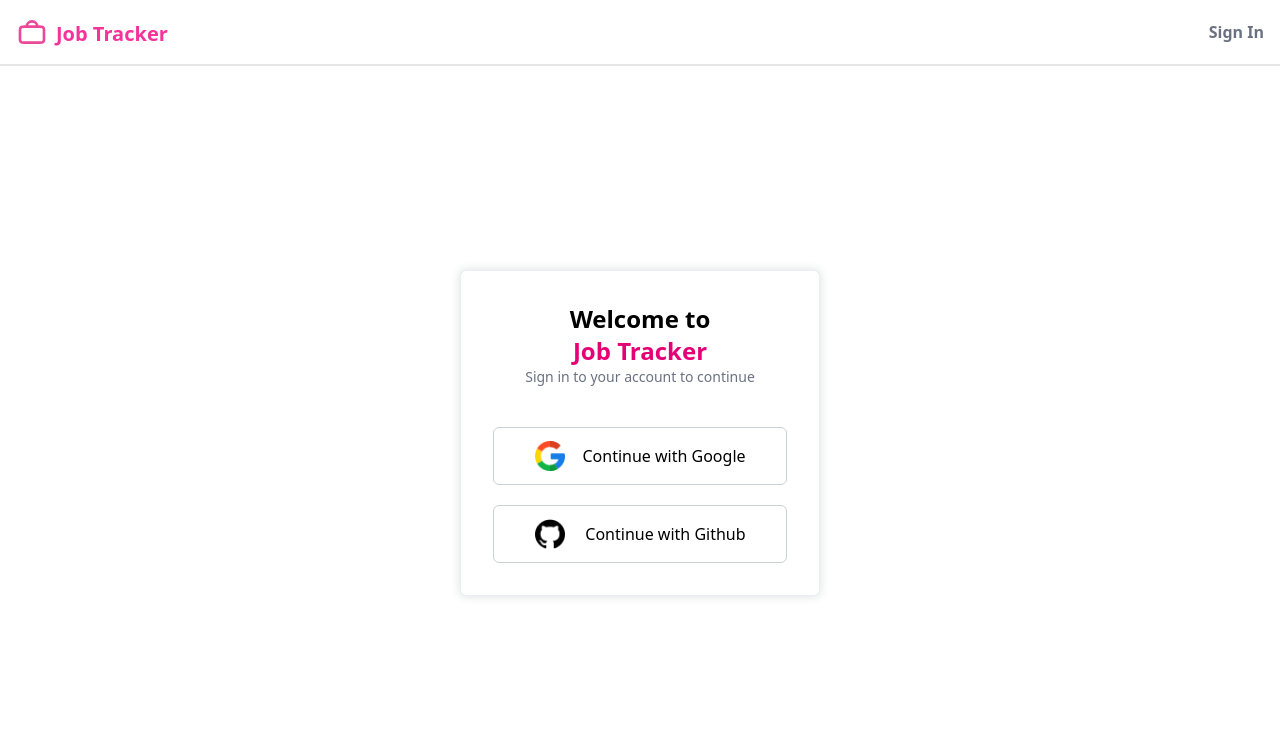
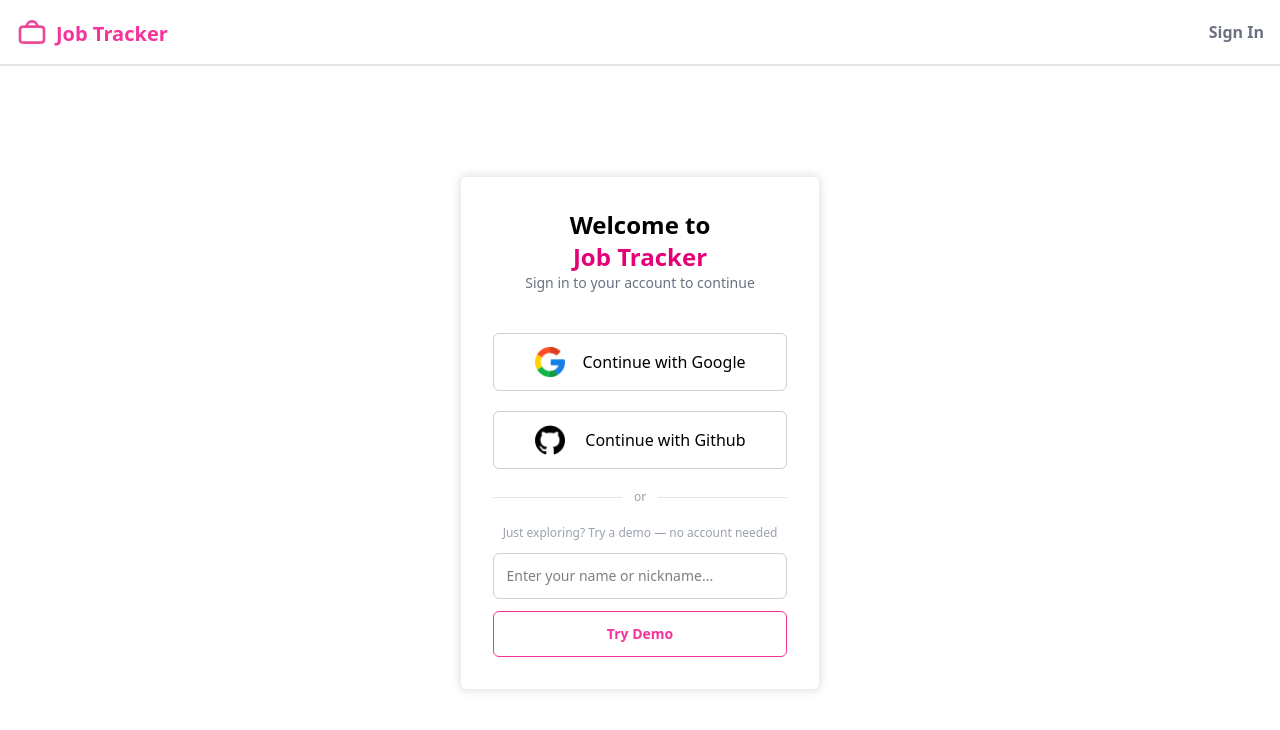
Before and after one commit to p-glazowski/job-application-tracker, a Next.js app: page /login in a window 1280 px wide. Shown: the top 730 px of the page. Built offline with nearby package versions, Linux system fonts and the light colour scheme; no server answers.

Commit message:
made possible to login with demo acc

```diff
--- a/app/login/page.tsx
+++ b/app/login/page.tsx
@@ -1,4 +1,6 @@
+// app/login/page.tsx
 import LoginButton from '@/components/Login/LoginButton';
+import DemoLogin from '@/components/Login/DemoLogin';
 
 export default function Home() {
   return (
@@ -13,6 +15,15 @@ export default function Home() {
         <div className="flex flex-col gap-5 mt-10">
           <LoginButton image="/google.png" provider="Google" />
           <LoginButton image="/githubb.png" provider="Github" />
+
+          {/* DIVIDER */}
+          <div className="flex items-center gap-3">
+            <div className="flex-1 border-t border-gray-300/60" />
+            <p className="text-xs text-gray-400">or</p>
+            <div className="flex-1 border-t border-gray-300/60" />
+          </div>
+
+          <DemoLogin />
         </div>
       </div>
     </div>
--- a/auth.ts
+++ b/auth.ts
@@ -1,10 +1,48 @@
 import NextAuth from 'next-auth';
-import { PrismaAdapter } from '@auth/prisma-adapter';
-import { prisma } from '@/lib/prisma';
 import GitHub from 'next-auth/providers/github';
 import Google from 'next-auth/providers/google';
+import Credentials from 'next-auth/providers/credentials';
+import { prisma } from '@/lib/prisma';
+import { PrismaAdapter } from '@auth/prisma-adapter';
 
-export const { handlers, auth, signIn, signOut } = NextAuth({
+export const { handlers, signIn, signOut, auth } = NextAuth({
   adapter: PrismaAdapter(prisma),
-  providers: [GitHub, Google],
+  session: { strategy: 'jwt' }, // ✅ force JWT for all providers
+  providers: [
+    GitHub,
+    Google,
+    Credentials({
+      name: 'Demo Account',
+      credentials: {
+        name: { label: 'Name', type: 'text', placeholder: 'Your name...' },
+      },
+      async authorize(credentials) {
+        const name = credentials?.name as string;
+        if (!name || name.trim().length < 2) return null;
+
+        const user = await prisma.user.upsert({
+          where: {
+            email: `demo_${name.toLowerCase().replace(/\s+/g, '_')}@demo.com`,
+          },
+          update: {},
+          create: {
+            name: name,
+            email: `demo_${name.toLowerCase().replace(/\s+/g, '_')}@demo.com`,
+          },
+        });
+
+        return user;
+      },
+    }),
+  ],
+  callbacks: {
+    async jwt({ token, user }) {
+      if (user) token.id = user.id; // ✅ store on sign in
+      return token;
+    },
+    async session({ session, token }) {
+      session.user.id = token.id as string; // ✅ expose to session
+      return session;
+    },
+  },
 });
--- /dev/null
+++ b/components/Login/DemoLogin.tsx
@@ -0,0 +1,39 @@
+'use client';
+
+import { signIn } from 'next-auth/react';
+import { useState } from 'react';
+
+export default function DemoLogin() {
+  const [name, setName] = useState('');
+
+  async function handleDemoLogin(e: React.FormEvent) {
+    e.preventDefault();
+    await signIn('credentials', {
+      name,
+      callbackUrl: '/dashboard',
+    });
+  }
+
+  return (
+    <form onSubmit={handleDemoLogin} className="flex flex-col gap-3">
+      <p className="text-xs text-gray-400 text-center">
+        Just exploring? Try a demo — no account needed
+      </p>
+      <input
+        type="text"
+        placeholder="Enter your name or nickname..."
+        value={name}
+        onChange={(e) => setName(e.target.value)}
+        minLength={2}
+        required
+        className="border border-gray-400/50 rounded-md p-3 text-sm outline-none focus:border-pink-400"
+      />
+      <button
+        type="submit"
+        className="border border-pink-500 text-pink-500 rounded-md p-3 cursor-pointer hover:bg-pink-50 font-bold text-sm"
+      >
+        Try Demo
+      </button>
+    </form>
+  );
+}
```
